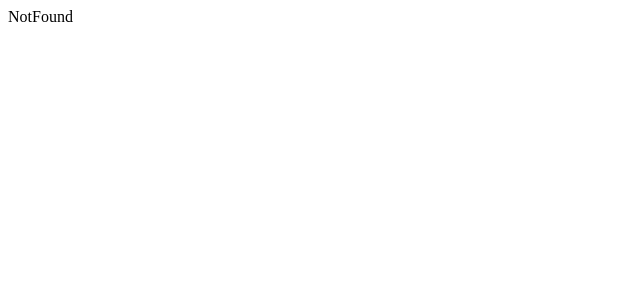
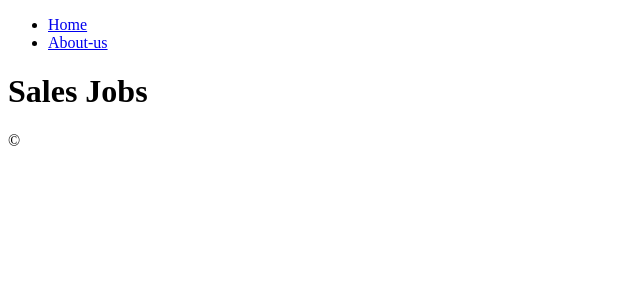
Before and after one commit to trr456-hub/next-grammar, a Next.js app: page /about-us/company/jobs/sales in a window 1280 px wide. Before the commit this address had no page. Shown: the top 300 px of the page, without its empty margins (0-640 px from the left). Built offline with nearby package versions, Linux system fonts and the light colour scheme.

Commit message:
RootLayout 동적설정 (폴더명) URL 예외처리 추가 metadata관리 추가

```diff
--- a/app/page.tsx
+++ b/app/(home)/page.tsx
@@ -1,9 +1,10 @@
-import Navigation from "../components/navigation";
+export const metadata = {
+  title: "qweqwe",
+};
 
 const test = () => {
   return (
     <div>
-      <Navigation />
       <h1>Hello</h1>
     </div>
   );
--- /dev/null
+++ b/app/about-us/company/jobs/sales/page.tsx
@@ -0,0 +1,7 @@
+export const metadata = {
+  title: "qweqwe",
+};
+
+export default function Page() {
+  return <h1>Sales Jobs</h1>;
+}
--- /dev/null
+++ b/app/about-us/layout.tsx
@@ -0,0 +1,16 @@
+export const metadata = {
+  title: "About-Us",
+};
+
+export default function Layout({ children }: { children: React.ReactNode }) {
+  return (
+    <html lang="en">
+      <div>
+        {children}
+        &copy;
+      </div>
+    </html>
+  );
+}
+
+// 페이지를 렌더링 하면 children props에 컴포넌트가 생성됨
--- a/app/about-us/page.tsx
+++ b/app/about-us/page.tsx
@@ -1,9 +1,6 @@
-import Navigation from "../../components/navigation";
-
 export default function about() {
   return (
     <div>
-      <Navigation />
       <h1>Hello</h1>
     </div>
   );
--- a/app/layout.tsx
+++ b/app/layout.tsx
@@ -1,6 +1,12 @@
-export const metadata = {
-  title: "Next.js",
-  description: "Generated by Next.js",
+import { Metadata } from "next";
+import Navigation from "../components/navigation";
+
+export const metadata: Metadata = {
+  title: {
+    template: "%s | Next Movies",
+    default: "Home",
+  },
+  description: "Next 로 만드는 영화 웹 어플리케이션",
 };
 
 export default function RootLayout({
@@ -10,7 +16,16 @@ export default function RootLayout({
 }) {
   return (
     <html lang="en">
-      <body>{children}</body>
+      <body>
+        <Navigation />
+        {children}
+      </body>
     </html>
   );
 }
+
+// 페이지를 렌더링 하면 children props에 컴포넌트가 생성됨
+// layout 은 경로에도 생성할 수 있으며 그 경로에만 표시된다.
+// layout은 상쇄되는게 아닌 중첩된다.
+// (폴더명) 이렇게 폴더를 구성 해준다면 URL에 영향을 받지않음
+// metadata 페이지 마다 템플릿을 만들어줄 수 있다.
--- a/app/not-found.tsx
+++ b/app/not-found.tsx
@@ -1,3 +1,9 @@
+import { Metadata } from "next";
+
+export const metadata: Metadata = {
+  title: "Not-Found",
+};
+
 export default function notFound() {
   return <div>NotFound</div>;
 }
```
